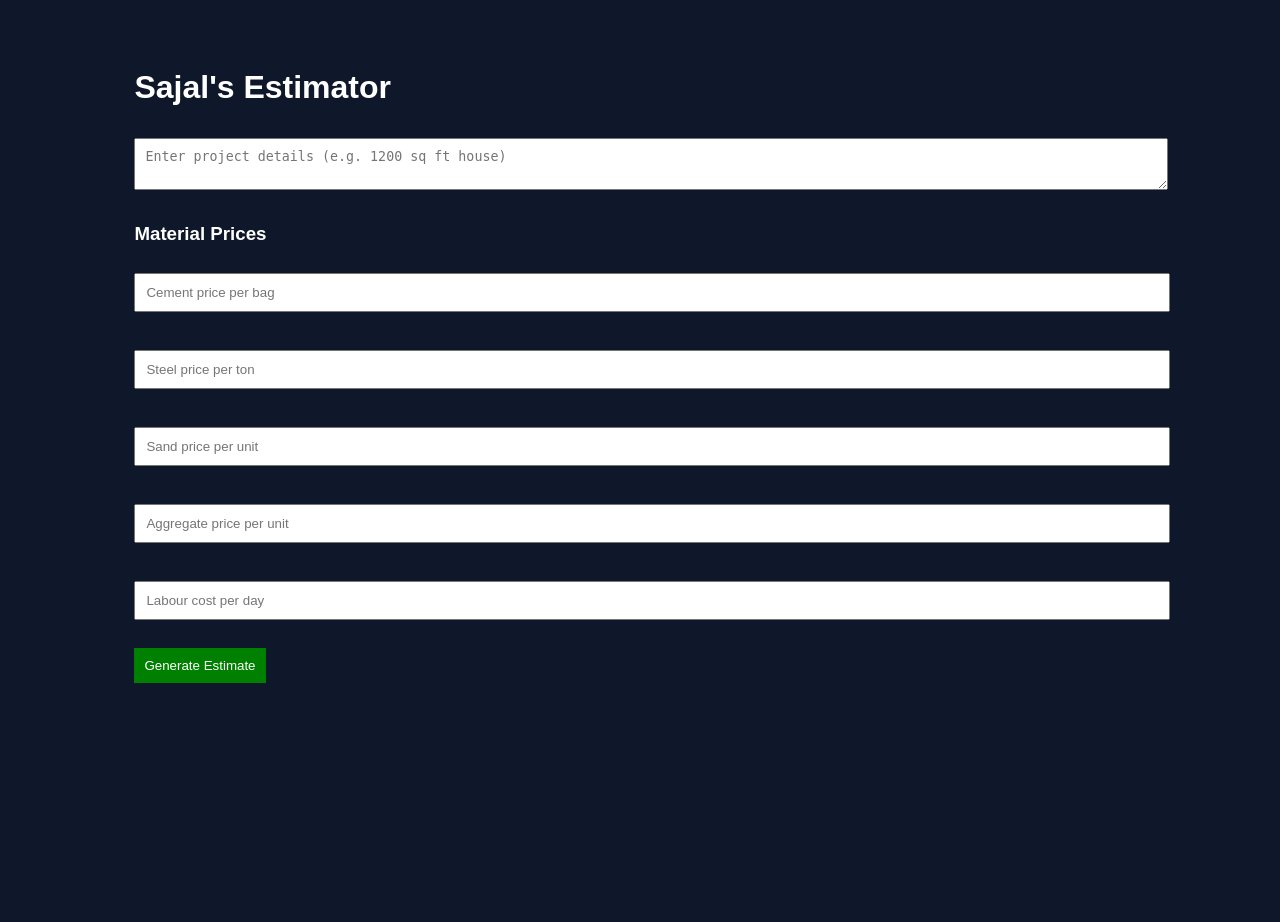
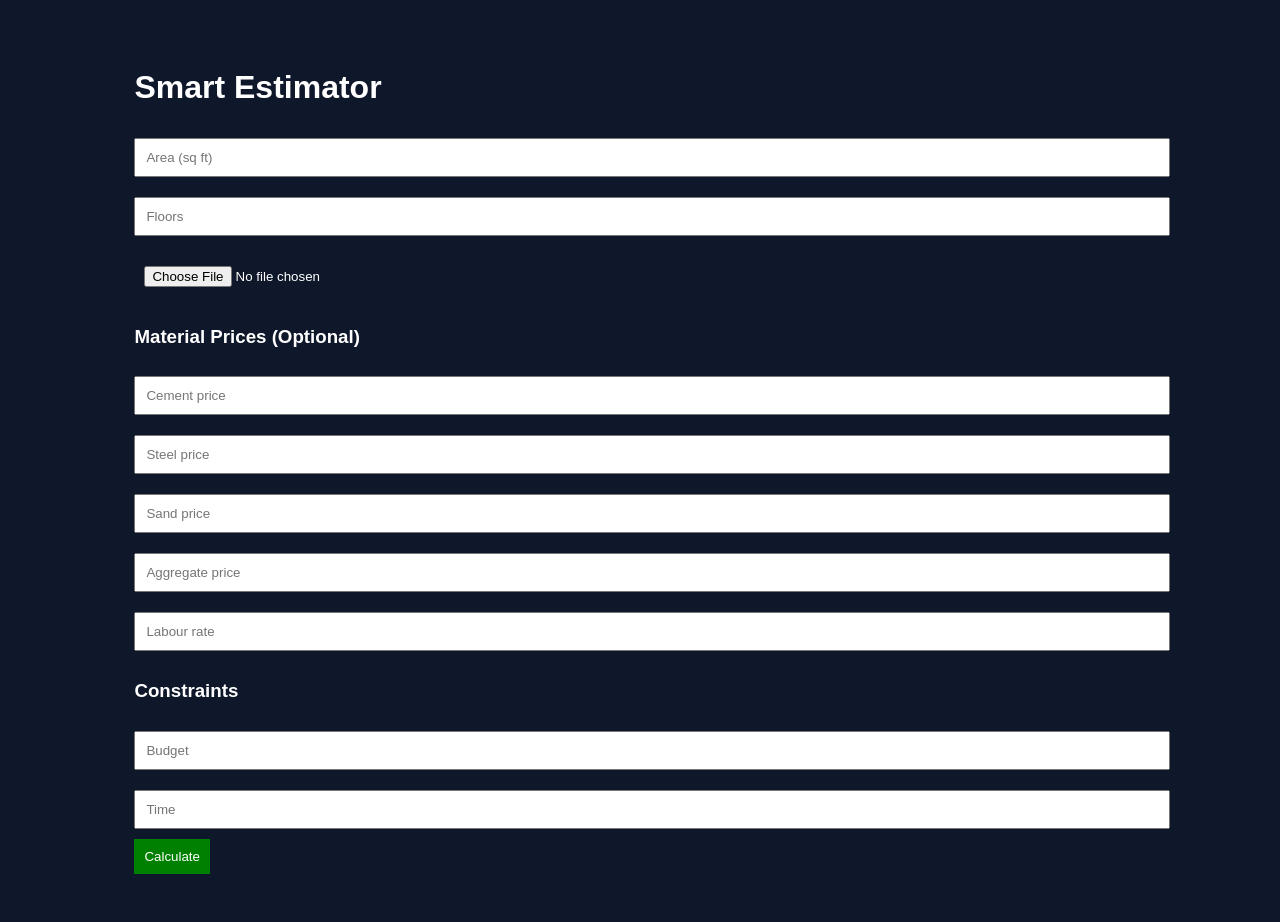
Before and after one commit to easywriter21/sajals-estimator-backend, a FastAPI app: page / in a window 1280 px wide. Before the commit the page ends 683 px from the top, so only its background shows below. Run offline with FastAPI, Linux system fonts and the light colour scheme.

Commit message:
Update index.html

```diff
--- a/templates/index.html
+++ b/templates/index.html
@@ -1,27 +1,33 @@
 <!DOCTYPE html>
 <html>
 <head>
-    <title>Sajal's Estimator</title>
+    <title>Estimator</title>
     <link rel="stylesheet" href="/static/style.css">
 </head>
 <body>
 
 <div class="container">
-    <h1>Sajal's Estimator</h1>
+    <h1>Smart Estimator</h1>
 
-    <form action="/estimate/" method="post">
+    <form action="/estimate/" method="post" enctype="multipart/form-data">
 
-        <textarea name="text" placeholder="Enter project details (e.g. 1200 sq ft house)" required></textarea>
+        <input type="number" name="area" placeholder="Area (sq ft)">
+        <input type="number" name="floors" placeholder="Floors">
 
-        <h3>Material Prices</h3>
+        <input type="file" name="pdf" accept=".pdf">
 
-        <input type="number" name="cement" placeholder="Cement price per bag" required><br><br>
-        <input type="number" name="steel" placeholder="Steel price per ton" required><br><br>
-        <input type="number" name="sand" placeholder="Sand price per unit" required><br><br>
-        <input type="number" name="aggregate" placeholder="Aggregate price per unit" required><br><br>
-        <input type="number" name="labour" placeholder="Labour cost per day" required><br><br>
+        <h3>Material Prices (Optional)</h3>
+        <input type="number" name="cement" placeholder="Cement price">
+        <input type="number" name="steel" placeholder="Steel price">
+        <input type="number" name="sand" placeholder="Sand price">
+        <input type="number" name="aggregate" placeholder="Aggregate price">
+        <input type="number" name="labour" placeholder="Labour rate">
 
-        <button type="submit">Generate Estimate</button>
+        <h3>Constraints</h3>
+        <input type="number" name="budget" placeholder="Budget">
+        <input type="number" name="time_limit" placeholder="Time">
+
+        <button type="submit">Calculate</button>
 
     </form>
 </div>
```
